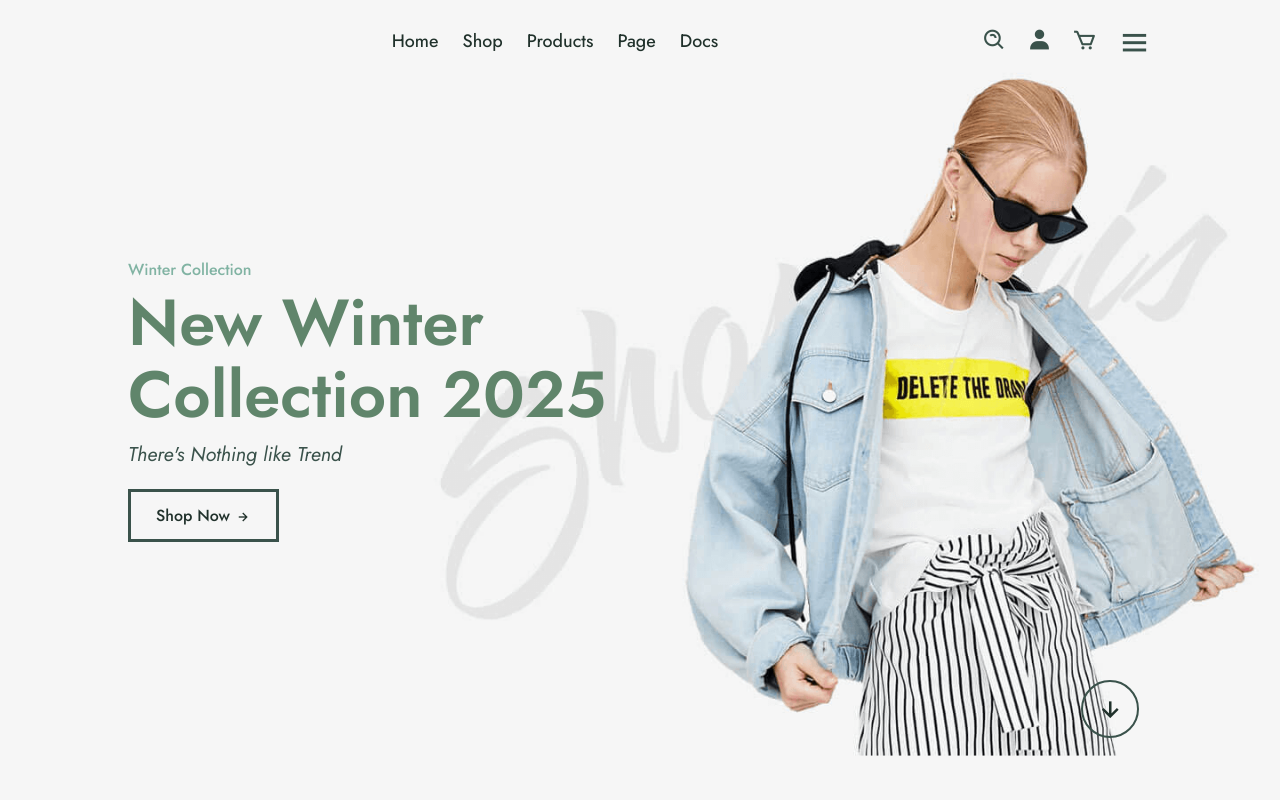
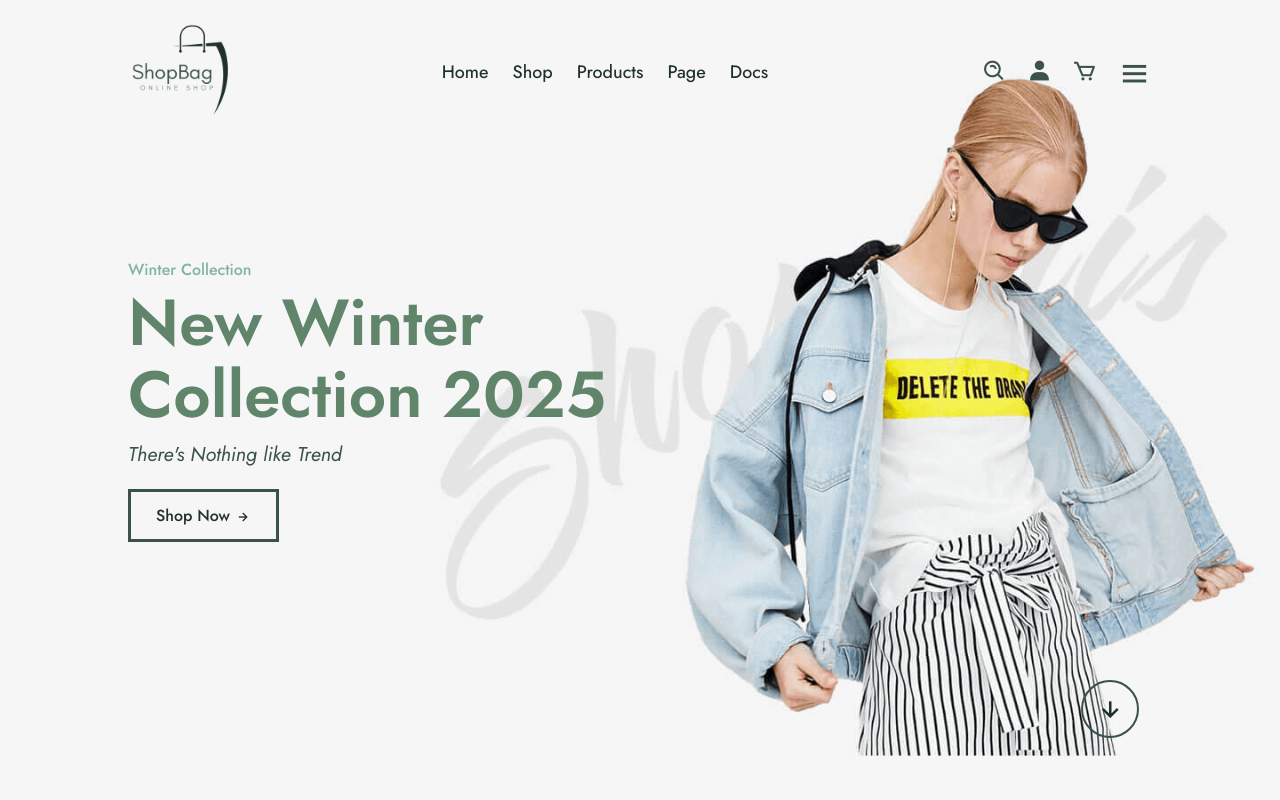
Before and after one commit to RawanIdrees/Online-Store, a plain HTML site: page index.html in a window 1280 px wide. Shown: the top 800 px of the page. Drawn offline with nearby package versions, Linux system fonts and the light colour scheme; files whose address does not match are found by name.

Commit message:
index.html

```diff
--- a/index.html
+++ b/index.html
@@ -19,7 +19,7 @@
 
 <body>
     <header>
-        <a href="#" class="logo"><img src="images/Online store Logo.png" alt=""></a>
+        <a href="#" class="logo"><img src="Online store Logo.png" alt=""></a>
 
         <ul class="navmenu">
             <li><a href="#">Home</a></li>
```
